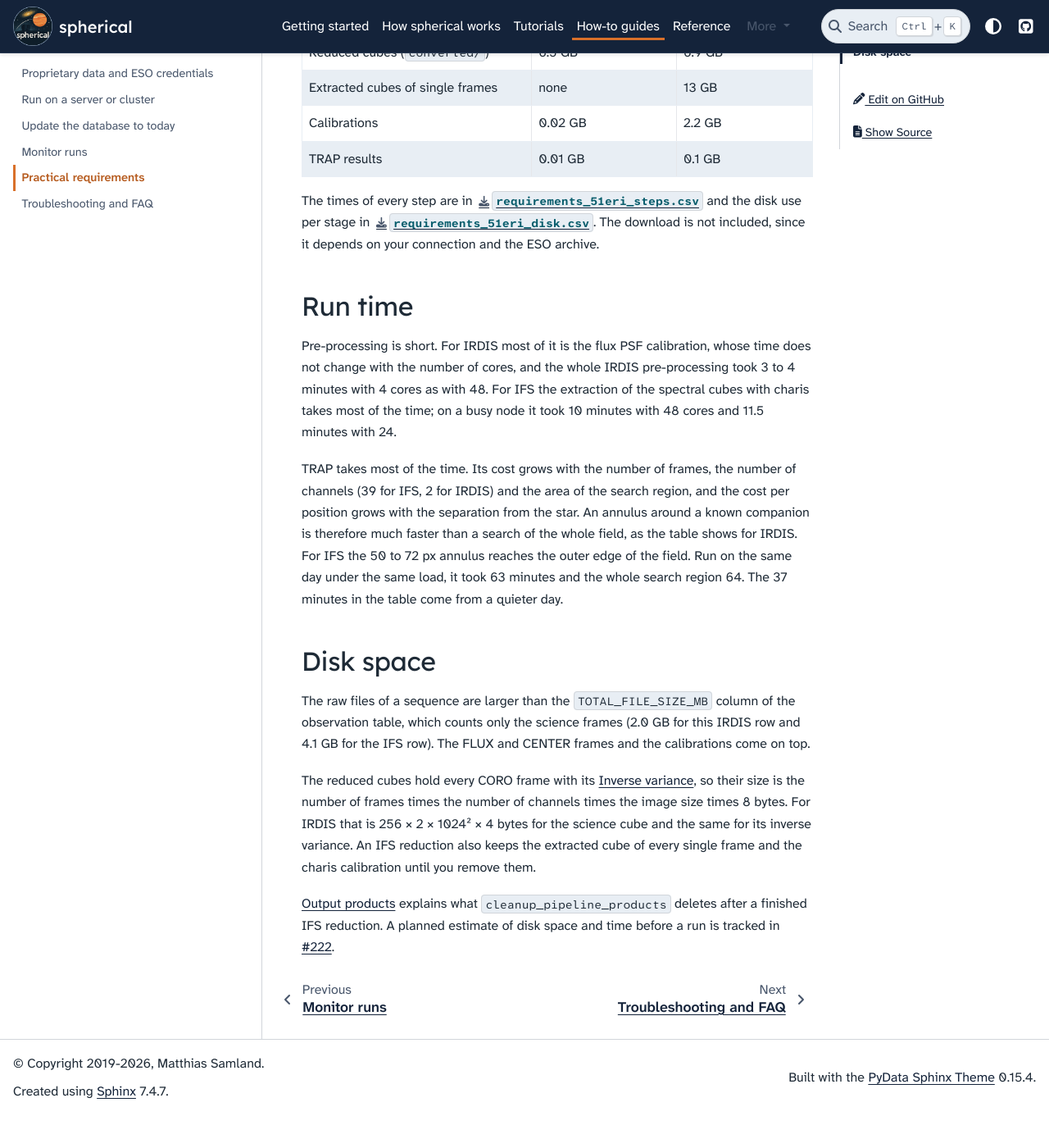
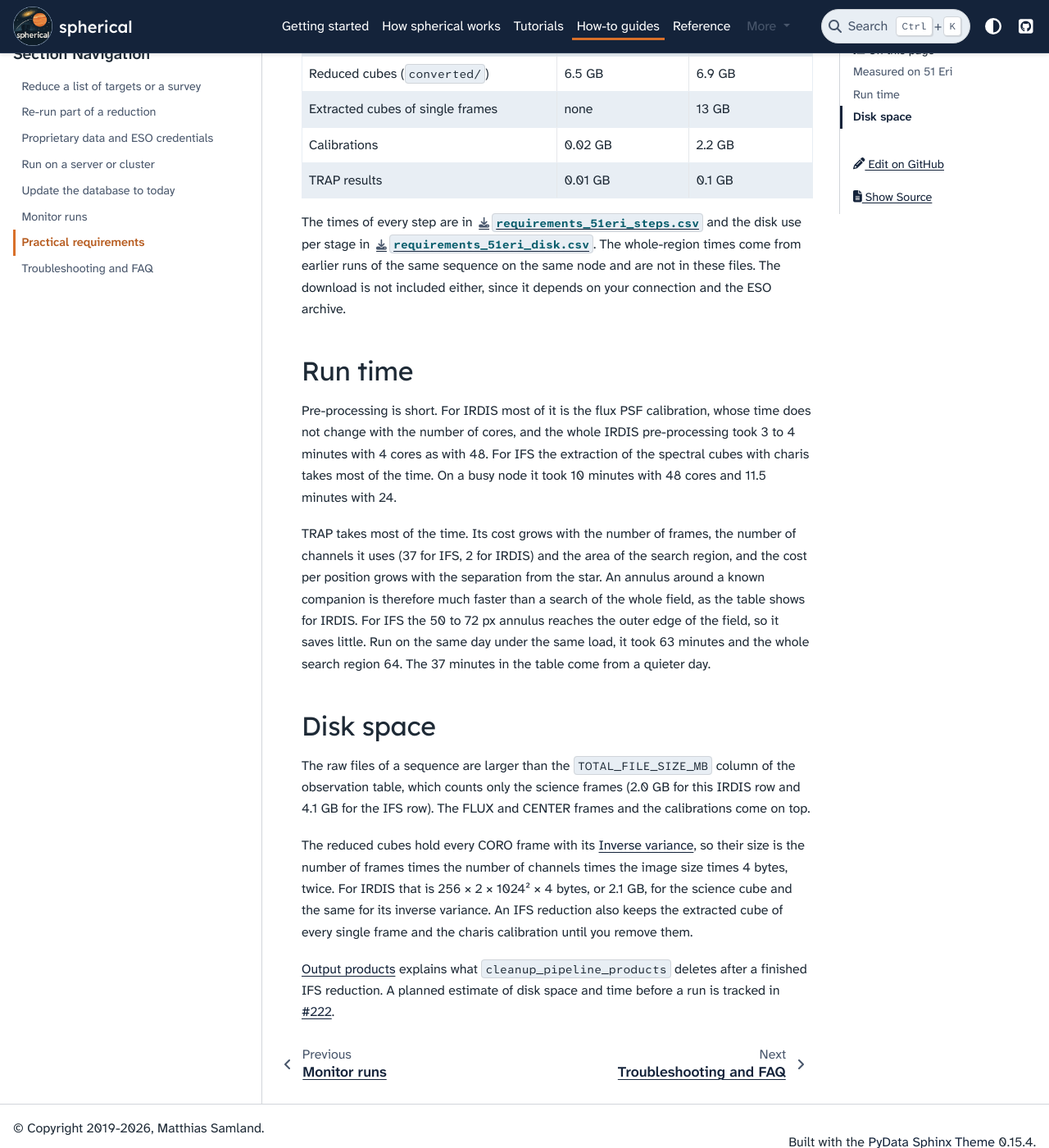
Before and after one commit to m-samland/spherical, a Sphinx documentation site: the page built from docs/how-to/requirements.md, in a window 1280 px wide and 1400 px high, scrolled down 731 px. Shown: the whole window at 82% size. Built offline with Sphinx 7.4.7 and the PyData theme 0.15.4, drawn with Linux system fonts in a browser that asks for light colours; pages that are not in the unit, such as notebooks, are missing from menus; before the commit the page ends 2091 px from its top, so only the background shows below that; some of the changed text lies outside the part shown.

Commit message:
Fix review findings in the 51 Eri tutorials and the runbook (#196)
Hide the run folder of a server in the log excerpts, give each page its own
warning text, say that the IFS comparison uses the IRDIS K1 value, link the
runbook and add its missing steps, and default the species database to the
private copy in the tutorial folder.

```diff
--- a/docs/how-to/requirements.md
+++ b/docs/how-to/requirements.md
@@ -7,16 +7,16 @@
 ## Measured on 51 Eri
 
 Both tutorials reduce the same sequence of 2015-09-24, 68 minutes of science exposure
-with 256 {term}`CORO frame`s. They ran on an AMD EPYC 9454 node with `set_ncpu(48)`;
-the line at the top of each tutorial records the versions and the date.
+with 256 {term}`CORO frame`s. They ran on an AMD EPYC 9454 node with `set_ncpu(48)`.
+The line at the top of each tutorial records the versions and the date.
 
 | | IRDIS `DB_K12` | IFS `OBS_H` |
 |---|---|---|
 | Frames (CORO, CENTER, FLUX) | 256, 8, 60 | 256, 4, 30 |
 | Raw science files | 2.7 GB | 4.9 GB |
-| Pre-processing | 3 min | 10 min |
+| Pre-processing | 2.6 min | 9.5 min |
 | TRAP on the tutorial annulus | 2.5 min (31 to 43 px) | 37 min (50 to 72 px) |
-| TRAP on the template's whole search region | about 90 min (1 to 200 px) | about 65 min (1 to 65 px) |
+| TRAP on the template's whole search region, earlier runs | about 90 min (1 to 200 px) | about 65 min (1 to 65 px) |
 | Reduced cubes (`converted/`) | 6.5 GB | 6.9 GB |
 | Extracted cubes of single frames | none | 13 GB |
 | Calibrations | 0.02 GB | 2.2 GB |
@@ -26,23 +26,25 @@
 {download}`requirements_51eri_steps.csv <../_data/requirements_51eri_steps.csv>` and the
 disk use per stage in
 {download}`requirements_51eri_disk.csv <../_data/requirements_51eri_disk.csv>`. The
-download is not included, since it depends on your connection and the ESO archive.
+whole-region times come from earlier runs of the same sequence on the same node and are
+not in these files. The download is not included either, since it depends on your
+connection and the ESO archive.
 
 ## Run time
 
 Pre-processing is short. For IRDIS most of it is the flux PSF calibration, whose time
 does not change with the number of cores, and the whole IRDIS pre-processing took 3 to
 4 minutes with 4 cores as with 48. For IFS the extraction of the spectral cubes with
-charis takes most of the time; on a busy node it took 10 minutes with 48 cores and
+charis takes most of the time. On a busy node it took 10 minutes with 48 cores and
 11.5 minutes with 24.
 
 TRAP takes most of the time. Its cost grows with the number of frames, the number of
-channels (39 for IFS, 2 for IRDIS) and the area of the search region, and the cost per
-position grows with the separation from the star. An annulus around a known companion
-is therefore much faster than a search of the whole field, as the table shows for
-IRDIS. For IFS the 50 to 72 px annulus reaches the outer edge of the field. Run on the
-same day under the same load, it took 63 minutes and the whole search region 64. The
-37 minutes in the table come from a quieter day.
+channels it uses (37 for IFS, 2 for IRDIS) and the area of the search region, and the
+cost per position grows with the separation from the star. An annulus around a known
+companion is therefore much faster than a search of the whole field, as the table shows
+for IRDIS. For IFS the 50 to 72 px annulus reaches the outer edge of the field, so it
+saves little. Run on the same day under the same load, it took 63 minutes and the whole
+search region 64. The 37 minutes in the table come from a quieter day.
 
 ## Disk space
 
@@ -51,9 +53,9 @@
 4.1 GB for the IFS row). The FLUX and CENTER frames and the calibrations come on top.
 
 The reduced cubes hold every CORO frame with its {term}`Inverse variance`, so their size
-is the number of frames times the number of channels times the image size times 8 bytes.
-For IRDIS that is 256 × 2 × 1024² × 4 bytes for the science cube and the same for its
-inverse variance. An IFS reduction also keeps the extracted cube of every single frame
+is the number of frames times the number of channels times the image size times 4 bytes,
+twice. For IRDIS that is 256 × 2 × 1024² × 4 bytes, or 2.1 GB, for the science cube and
+the same for its inverse variance. An IFS reduction also keeps the extracted cube of every single frame
 and the charis calibration until you remove them.
 
 [Output products](../concepts/products.md) explains what `cleanup_pipeline_products`
--- a/docs/tutorials/runs/tutorial_run.py
+++ b/docs/tutorials/runs/tutorial_run.py
@@ -47,8 +47,8 @@
     parser.add_argument("--ncpu", type=int, required=True, help="value for config.set_ncpu")
     parser.add_argument("--label", default=label, help="run folder name; a timing run uses its own")
     parser.add_argument("--no-trap", action="store_true", help="stop after the preprocessing (timing runs)")
-    parser.add_argument("--species-dir", type=Path, default=Path.home() / "data/sphere/species",
-                        help="species database for TRAP's template matching")
+    parser.add_argument("--species-dir", type=Path, default=tutorial_dir() / "species",
+                        help="species database for TRAP's template matching, which TRAP writes to")
     parser.add_argument("--database-dir", type=Path, default=None,
                         help="observation tables; default $SPHERICAL_TUTORIAL_DIR/database if it exists")
     parser.add_argument("--resume", action="store_true", help="continue a run whose folder is not empty")
--- a/docs/tutorials/tutorial_helpers.py
+++ b/docs/tutorials/tutorial_helpers.py
@@ -18,15 +18,19 @@
 
 
 _OTHER_HOME = re.compile(r"/(?:Users|home|u)/[^/\s]+")
+# The folder holding a run, wherever the run happened: everything before "<label>/reduction/".
+_RUN_PARENT = re.compile(r"(?<![\w~.$])(?:/[^/\s]+)+?/(?=[^/\s]+/reduction/)")
 
 
 def tidy_path(path) -> str:
-    """The text with home directories written as `~`, so outputs stay private.
+    """The text with private directories hidden, so outputs stay private.
 
-    Covers this machine's home and the usual home prefixes of others, since a log written
-    on a server is printed on the machine that renders the notebook.
+    The folder of a tutorial run becomes `$SPHERICAL_TUTORIAL_DIR`, and home directories
+    become `~`. Both cover other machines too, since a log written on a server is printed
+    on the machine that renders the notebook.
     """
-    return _OTHER_HOME.sub("~", str(path).replace(str(Path.home()), "~"))
+    text = _RUN_PARENT.sub(f"${ENV_TUTORIAL_DIR}/", str(path))
+    return _OTHER_HOME.sub("~", text.replace(str(Path.home()), "~"))
 
 
 def show_log_excerpt(path: Path, head: int = 15, tail: int = 15) -> None:
```
Also changed, not shown: docs/tutorials/index.md (+4 -2 lines), docs/tutorials/runs/README.md (+19 -4 lines), docs/tutorials/51eri_ifs.ipynb, docs/tutorials/51eri_irdis.ipynb, 3 other files.
